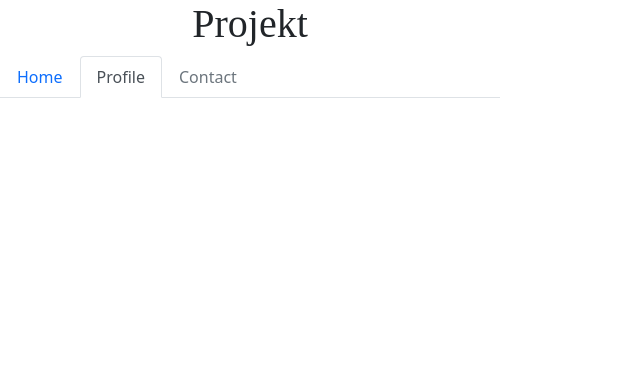
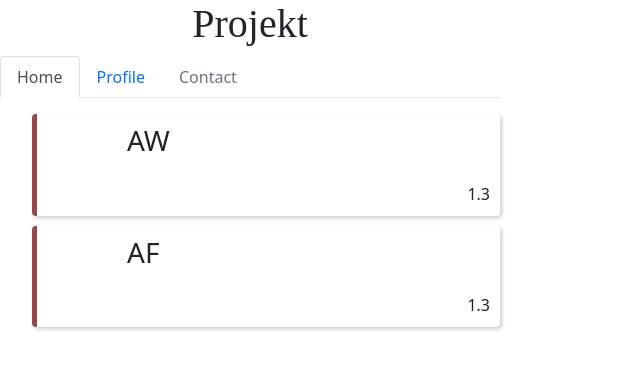
Before and after one commit to Dreanaught/js-react-mst, a React (Create React App) app: page / in a window 1280 px wide. Shown: the top 370 px of the page, without its empty margins (0-640 px from the left). Built offline with nearby package versions, Linux system fonts and the light colour scheme; a web font is replaced by a local one.

Commit message:
set Home as default tab

```diff
--- a/src/components/App.js
+++ b/src/components/App.js
@@ -12,7 +12,7 @@ class App extends Component {
       <div className="App">
         <h1 className="App-title">Projekt</h1>
 
-        <Tabs defaultActiveKey="profile" id="uncontrolled-tab-example" className="mb-3">
+        <Tabs defaultActiveKey="home" id="uncontrolled-tab-example" className="mb-3">
           <Tab eventKey="home" title="Home">
             <ProjectView project={this.props.project} />
           </Tab>
```
